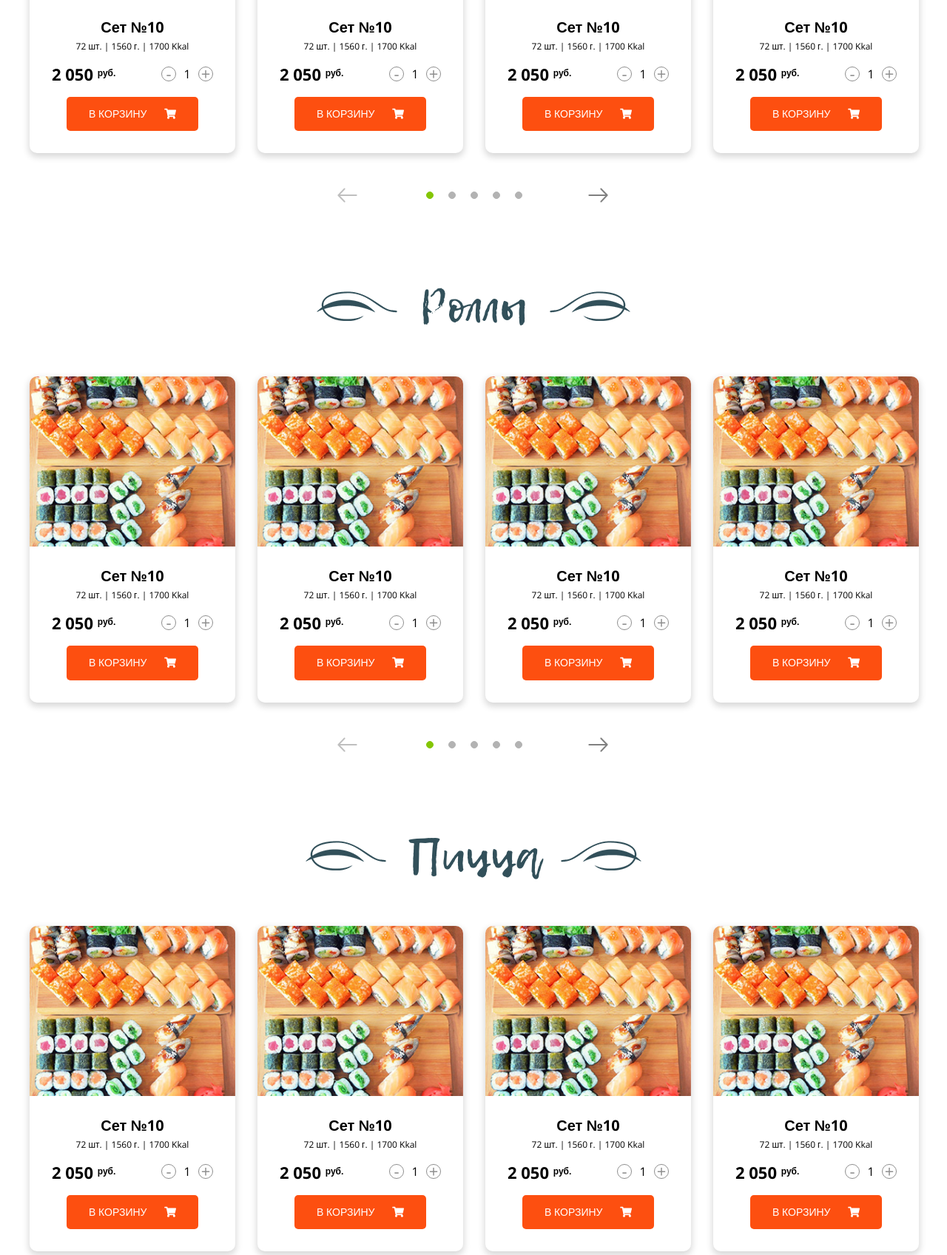
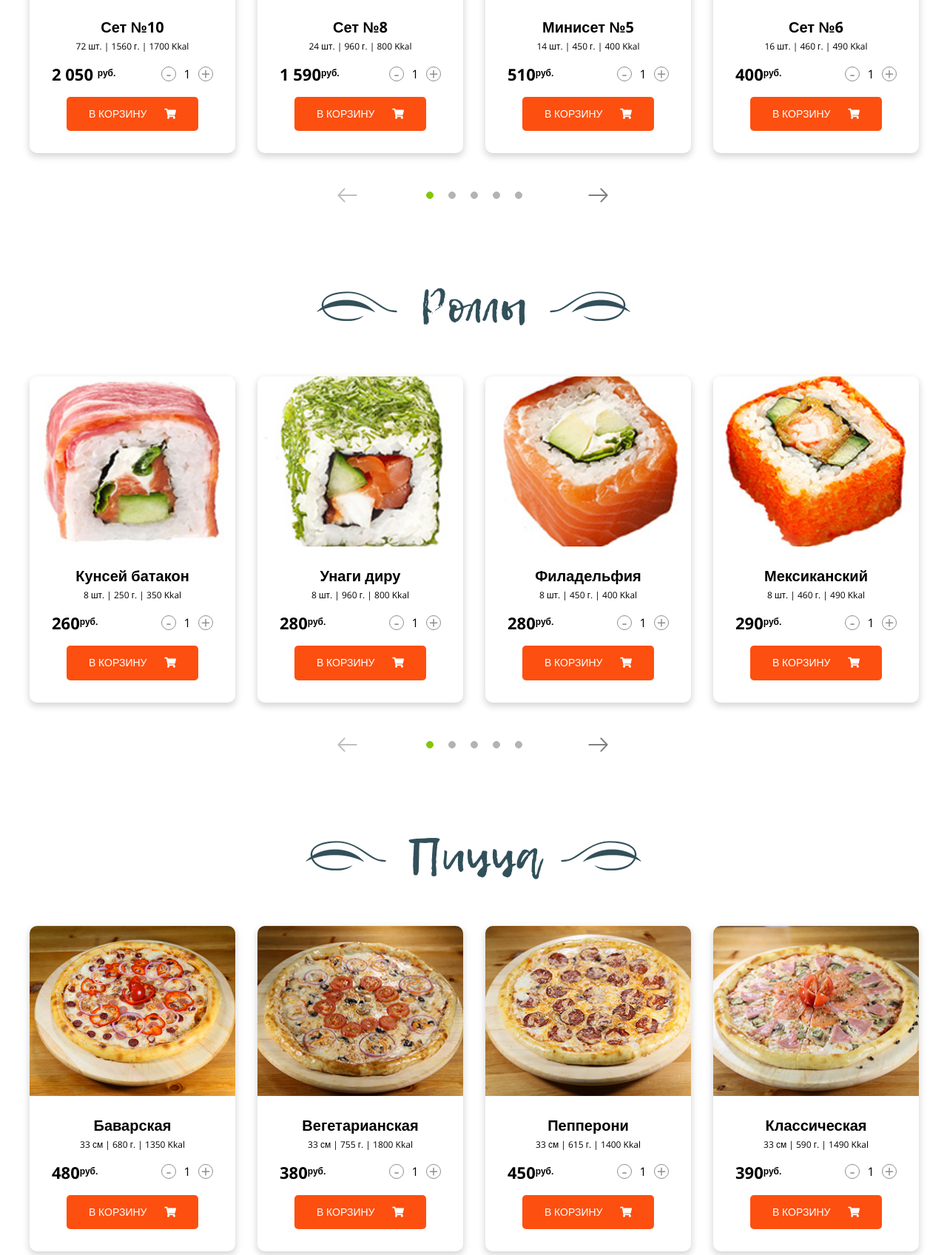
Before and after one commit to ELegek/Miushi, a website: page app/index.html in a window 1280 px wide. Shown: the part 1240-2937 px from the top of the page at 74% size. Drawn offline with nearby package versions, Linux system fonts and the light colour scheme.

Commit message:
Наполнил слайдеры контентом

```diff
--- a/app/index.html
+++ b/app/index.html
@@ -136,12 +136,12 @@
           </div>
 
           <div class="gallery__slider-item">
-            <img src="img/set1.jpg" alt="">
+            <img src="img/set2.jpg" alt="">
             <div class="gallery__slider-content">
-              <div class="gallery__slider-title">Сет №10</div>
-              <div class="gallery__slider-subtitle">72 шт. | 1560 г. | 1700 Kkal</div>
+              <div class="gallery__slider-title">Сет №8</div>
+              <div class="gallery__slider-subtitle">24 шт. | 960 г. | 800 Kkal</div>
               <div class="gallery__slider-tovar">
-                <div class="gallery__slider-price">2 050 <sup>руб.</sup></div>
+                <div class="gallery__slider-price">1 590<sup>руб.</sup></div>
                 <div class="gallery__slider-calc">
                   <input type="button" value="-" class="gallery__slider-znak">
                   <input type="text" value="1" readonly="readonly" class="gallery__slider-text">
@@ -156,12 +156,12 @@
           </div>
 
           <div class="gallery__slider-item">
-            <img src="img/set1.jpg" alt="">
+            <img src="img/set3.jpg" alt="">
             <div class="gallery__slider-content">
-              <div class="gallery__slider-title">Сет №10</div>
-              <div class="gallery__slider-subtitle">72 шт. | 1560 г. | 1700 Kkal</div>
+              <div class="gallery__slider-title">Минисет №5</div>
+              <div class="gallery__slider-subtitle">14 шт. | 450 г. | 400 Kkal</div>
               <div class="gallery__slider-tovar">
-                <div class="gallery__slider-price">2 050 <sup>руб.</sup></div>
+                <div class="gallery__slider-price">510<sup>руб.</sup></div>
                 <div class="gallery__slider-calc">
                   <input type="button" value="-" class="gallery__slider-znak">
                   <input type="text" value="1" readonly="readonly" class="gallery__slider-text">
@@ -176,12 +176,12 @@
           </div>
 
           <div class="gallery__slider-item">
-            <img src="img/set1.jpg" alt="">
+            <img src="img/set4.jpg" alt="">
             <div class="gallery__slider-content">
-              <div class="gallery__slider-title">Сет №10</div>
-              <div class="gallery__slider-subtitle">72 шт. | 1560 г. | 1700 Kkal</div>
+              <div class="gallery__slider-title">Сет №6</div>
+              <div class="gallery__slider-subtitle">16 шт. | 460 г. | 490 Kkal</div>
               <div class="gallery__slider-tovar">
-                <div class="gallery__slider-price">2 050 <sup>руб.</sup></div>
+                <div class="gallery__slider-price">400<sup>руб.</sup></div>
                 <div class="gallery__slider-calc">
                   <input type="button" value="-" class="gallery__slider-znak">
                   <input type="text" value="1" readonly="readonly" class="gallery__slider-text">
@@ -233,12 +233,12 @@
         <div class="gallery__slider">
 
           <div class="gallery__slider-item">
-            <img src="img/set1.jpg" alt="">
+            <img src="img/roll1.jpg" alt="">
             <div class="gallery__slider-content">
-              <div class="gallery__slider-title">Сет №10</div>
-              <div class="gallery__slider-subtitle">72 шт. | 1560 г. | 1700 Kkal</div>
+              <div class="gallery__slider-title">Кунсей батакон</div>
+              <div class="gallery__slider-subtitle">8 шт. | 250 г. | 350 Kkal</div>
               <div class="gallery__slider-tovar">
-                <div class="gallery__slider-price">2 050 <sup>руб.</sup></div>
+                <div class="gallery__slider-price">260<sup>руб.</sup></div>
                 <div class="gallery__slider-calc">
                   <input type="button" value="-" class="gallery__slider-znak">
                   <input type="text" value="1" readonly="readonly" class="gallery__slider-text">
@@ -253,12 +253,12 @@
           </div>
 
           <div class="gallery__slider-item">
-            <img src="img/set1.jpg" alt="">
+            <img src="img/roll2.jpg" alt="">
             <div class="gallery__slider-content">
-              <div class="gallery__slider-title">Сет №10</div>
-              <div class="gallery__slider-subtitle">72 шт. | 1560 г. | 1700 Kkal</div>
+              <div class="gallery__slider-title">Унаги диру</div>
+              <div class="gallery__slider-subtitle">8 шт. | 960 г. | 800 Kkal</div>
               <div class="gallery__slider-tovar">
-                <div class="gallery__slider-price">2 050 <sup>руб.</sup></div>
+                <div class="gallery__slider-price">280<sup>руб.</sup></div>
                 <div class="gallery__slider-calc">
                   <input type="button" value="-" class="gallery__slider-znak">
                   <input type="text" value="1" readonly="readonly" class="gallery__slider-text">
@@ -273,12 +273,12 @@
           </div>
 
           <div class="gallery__slider-item">
-            <img src="img/set1.jpg" alt="">
+            <img src="img/roll3.jpg" alt="">
             <div class="gallery__slider-content">
-              <div class="gallery__slider-title">Сет №10</div>
-              <div class="gallery__slider-subtitle">72 шт. | 1560 г. | 1700 Kkal</div>
+              <div class="gallery__slider-title">Филадельфия</div>
+              <div class="gallery__slider-subtitle">8 шт. | 450 г. | 400 Kkal</div>
               <div class="gallery__slider-tovar">
-                <div class="gallery__slider-price">2 050 <sup>руб.</sup></div>
+                <div class="gallery__slider-price">280<sup>руб.</sup></div>
                 <div class="gallery__slider-calc">
                   <input type="button" value="-" class="gallery__slider-znak">
                   <input type="text" value="1" readonly="readonly" class="gallery__slider-text">
@@ -293,12 +293,12 @@
           </div>
 
           <div class="gallery__slider-item">
-            <img src="img/set1.jpg" alt="">
+            <img src="img/roll4.jpg" alt="">
             <div class="gallery__slider-content">
-              <div class="gallery__slider-title">Сет №10</div>
-              <div class="gallery__slider-subtitle">72 шт. | 1560 г. | 1700 Kkal</div>
+              <div class="gallery__slider-title">Мексиканский</div>
+              <div class="gallery__slider-subtitle">8 шт. | 460 г. | 490 Kkal</div>
               <div class="gallery__slider-tovar">
-                <div class="gallery__slider-price">2 050 <sup>руб.</sup></div>
+                <div class="gallery__slider-price">290<sup>руб.</sup></div>
                 <div class="gallery__slider-calc">
                   <input type="button" value="-" class="gallery__slider-znak">
                   <input type="text" value="1" readonly="readonly" class="gallery__slider-text">
@@ -350,12 +350,12 @@
         <div class="gallery__slider">
 
           <div class="gallery__slider-item">
-            <img src="img/set1.jpg" alt="">
+            <img src="img/pizza1.jpg" alt="">
             <div class="gallery__slider-content">
-              <div class="gallery__slider-title">Сет №10</div>
-              <div class="gallery__slider-subtitle">72 шт. | 1560 г. | 1700 Kkal</div>
+              <div class="gallery__slider-title">Баварская</div>
+              <div class="gallery__slider-subtitle">33 см | 680 г. | 1350 Kkal</div>
               <div class="gallery__slider-tovar">
-                <div class="gallery__slider-price">2 050 <sup>руб.</sup></div>
+                <div class="gallery__slider-price">480<sup>руб.</sup></div>
                 <div class="gallery__slider-calc">
                   <input type="button" value="-" class="gallery__slider-znak">
                   <input type="text" value="1" readonly="readonly" class="gallery__slider-text">
@@ -370,12 +370,12 @@
           </div>
 
           <div class="gallery__slider-item">
-            <img src="img/set1.jpg" alt="">
+            <img src="img/pizza2.jpg" alt="">
             <div class="gallery__slider-content">
-              <div class="gallery__slider-title">Сет №10</div>
-              <div class="gallery__slider-subtitle">72 шт. | 1560 г. | 1700 Kkal</div>
+              <div class="gallery__slider-title">Вегетарианская</div>
+              <div class="gallery__slider-subtitle">33 см | 755 г. | 1800 Kkal</div>
               <div class="gallery__slider-tovar">
-                <div class="gallery__slider-price">2 050 <sup>руб.</sup></div>
+                <div class="gallery__slider-price">380<sup>руб.</sup></div>
                 <div class="gallery__slider-calc">
                   <input type="button" value="-" class="gallery__slider-znak">
                   <input type="text" value="1" readonly="readonly" class="gallery__slider-text">
@@ -390,12 +390,12 @@
           </div>
 
           <div class="gallery__slider-item">
-            <img src="img/set1.jpg" alt="">
+            <img src="img/pizza3.jpg" alt="">
             <div class="gallery__slider-content">
-              <div class="gallery__slider-title">Сет №10</div>
-              <div class="gallery__slider-subtitle">72 шт. | 1560 г. | 1700 Kkal</div>
+              <div class="gallery__slider-title">Пепперони</div>
+              <div class="gallery__slider-subtitle">33 см | 615 г. | 1400 Kkal</div>
               <div class="gallery__slider-tovar">
-                <div class="gallery__slider-price">2 050 <sup>руб.</sup></div>
+                <div class="gallery__slider-price">450<sup>руб.</sup></div>
                 <div class="gallery__slider-calc">
                   <input type="button" value="-" class="gallery__slider-znak">
                   <input type="text" value="1" readonly="readonly" class="gallery__slider-text">
@@ -410,12 +410,12 @@
           </div>
 
           <div class="gallery__slider-item">
-            <img src="img/set1.jpg" alt="">
+            <img src="img/pizza4.jpg" alt="">
             <div class="gallery__slider-content">
-              <div class="gallery__slider-title">Сет №10</div>
-              <div class="gallery__slider-subtitle">72 шт. | 1560 г. | 1700 Kkal</div>
+              <div class="gallery__slider-title">Классическая</div>
+              <div class="gallery__slider-subtitle">33 см | 590 г. | 1490 Kkal</div>
               <div class="gallery__slider-tovar">
-                <div class="gallery__slider-price">2 050 <sup>руб.</sup></div>
+                <div class="gallery__slider-price">390<sup>руб.</sup></div>
                 <div class="gallery__slider-calc">
                   <input type="button" value="-" class="gallery__slider-znak">
                   <input type="text" value="1" readonly="readonly" class="gallery__slider-text">
@@ -467,12 +467,12 @@
         <div class="gallery__slider">
 
           <div class="gallery__slider-item">
-            <img src="img/set1.jpg" alt="">
+            <img src="img/wok1.jpg" alt="">
             <div class="gallery__slider-content">
-              <div class="gallery__slider-title">Сет №10</div>
-              <div class="gallery__slider-subtitle">72 шт. | 1560 г. | 1700 Kkal</div>
+              <div class="gallery__slider-title">С говядиной</div>
+              <div class="gallery__slider-subtitle">400 г. | 1350 Kkal</div>
               <div class="gallery__slider-tovar">
-                <div class="gallery__slider-price">2 050 <sup>руб.</sup></div>
+                <div class="gallery__slider-price">430<sup>руб.</sup></div>
                 <div class="gallery__slider-calc">
                   <input type="button" value="-" class="gallery__slider-znak">
                   <input type="text" value="1" readonly="readonly" class="gallery__slider-text">
@@ -487,12 +487,12 @@
           </div>
 
           <div class="gallery__slider-item">
-            <img src="img/set1.jpg" alt="">
+            <img src="img/wok2.jpg" alt="">
             <div class="gallery__slider-content">
-              <div class="gallery__slider-title">Сет №10</div>
-              <div class="gallery__slider-subtitle">72 шт. | 1560 г. | 1700 Kkal</div>
+              <div class="gallery__slider-title">С курицей</div>
+              <div class="gallery__slider-subtitle">400 г. | 1350 Kkal</div>
               <div class="gallery__slider-tovar">
-                <div class="gallery__slider-price">2 050 <sup>руб.</sup></div>
+                <div class="gallery__slider-price">290<sup>руб.</sup></div>
                 <div class="gallery__slider-calc">
                   <input type="button" value="-" class="gallery__slider-znak">
                   <input type="text" value="1" readonly="readonly" class="gallery__slider-text">
@@ -507,12 +507,12 @@
           </div>
 
           <div class="gallery__slider-item">
-            <img src="img/set1.jpg" alt="">
+            <img src="img/wok3.jpg" alt="">
             <div class="gallery__slider-content">
-              <div class="gallery__slider-title">Сет №10</div>
-              <div class="gallery__slider-subtitle">72 шт. | 1560 г. | 1700 Kkal</div>
+              <div class="gallery__slider-title">С морепродуктами</div>
+              <div class="gallery__slider-subtitle">400 г. | 1350 Kkal</div>
               <div class="gallery__slider-tovar">
-                <div class="gallery__slider-price">2 050 <sup>руб.</sup></div>
+                <div class="gallery__slider-price">430<sup>руб.</sup></div>
                 <div class="gallery__slider-calc">
                   <input type="button" value="-" class="gallery__slider-znak">
                   <input type="text" value="1" readonly="readonly" class="gallery__slider-text">
@@ -527,12 +527,12 @@
           </div>
 
           <div class="gallery__slider-item">
-            <img src="img/set1.jpg" alt="">
+            <img src="img/wok4.jpg" alt="">
             <div class="gallery__slider-content">
-              <div class="gallery__slider-title">Сет №10</div>
-              <div class="gallery__slider-subtitle">72 шт. | 1560 г. | 1700 Kkal</div>
+              <div class="gallery__slider-title">С овощами</div>
+              <div class="gallery__slider-subtitle">400 г. | 1350 Kkal</div>
               <div class="gallery__slider-tovar">
-                <div class="gallery__slider-price">2 050 <sup>руб.</sup></div>
+                <div class="gallery__slider-price">430<sup>руб.</sup></div>
                 <div class="gallery__slider-calc">
                   <input type="button" value="-" class="gallery__slider-znak">
                   <input type="text" value="1" readonly="readonly" class="gallery__slider-text">
--- a/app/scss/style.scss
+++ b/app/scss/style.scss
@@ -205,6 +205,7 @@ h1, h2, h3, h4, h5, h6 {
                 border-radius: 50%;
                 outline: none;
                 font-size: 0;
+                cursor: pointer;
             }
         }
     }
@@ -215,6 +216,8 @@ h1, h2, h3, h4, h5, h6 {
     border: none;
     padding: 15px 30px;
     border-radius: 5px;
+    cursor: pointer;
+    outline: none;
 
 
     color: #fff;
```
Also changed, not shown: app/css/style.min.css.
